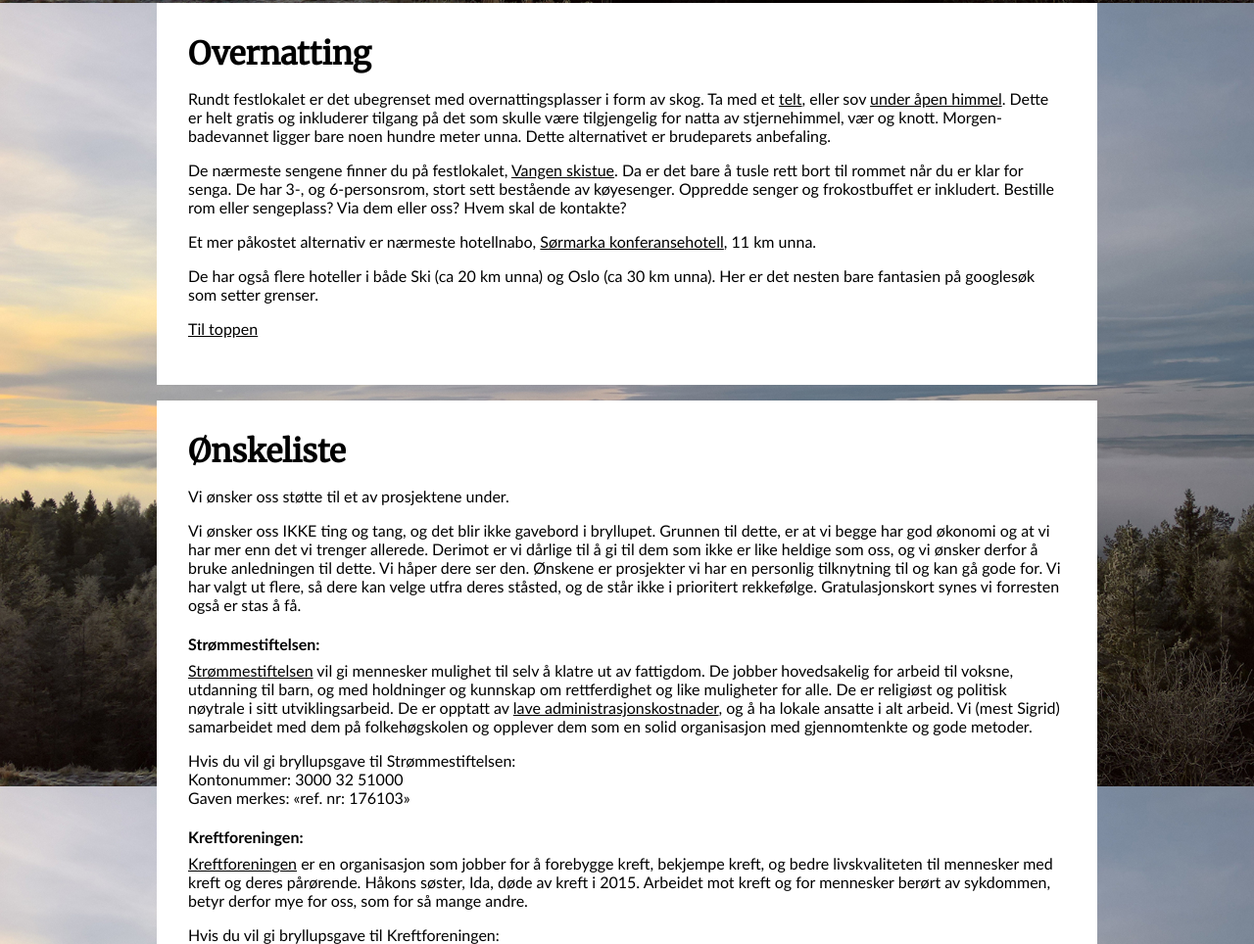
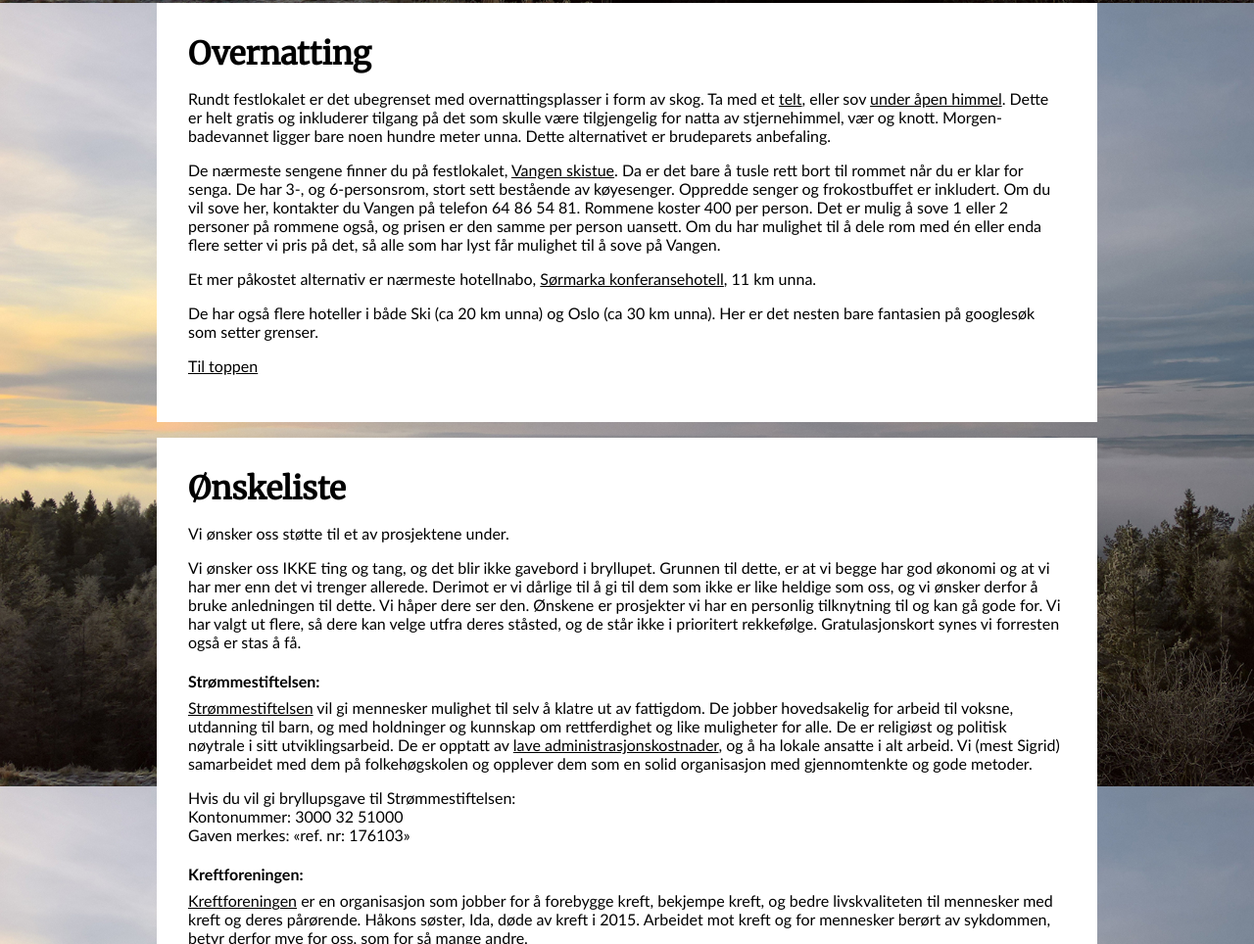
Before and after one commit to sigridjb/Bryllupsside, a plain HTML site: page public/index.html in a window 1280 px wide. Shown: the part 2397-3361 px from the top of the page at 98% size. Drawn offline with Linux system fonts and the light colour scheme; some packages are replaced by stand-ins of ours; a web font is replaced by a local one.

Commit message:
Add accomodation at vangen info

```diff
--- a/public/index.html
+++ b/public/index.html
@@ -137,8 +137,10 @@
                             anbefaling.</p>
                     <p>De nærmeste sengene finner du på festlokalet, <a target="_blank" href="//www.vangenskistue.no/">Vangen skistue</a>.
                         Da er det bare å tusle rett bort til rommet når du er klar for senga. De har 3-, og 6-personsrom,
-                        stort sett bestående av køyesenger. Oppredde senger og frokostbuffet er inkludert. Bestille rom eller
-                        sengeplass? Via dem eller oss? Hvem skal de kontakte?</p>
+                        stort sett bestående av køyesenger. Oppredde senger og frokostbuffet er inkludert. Om du vil sove her, kontakter du Vangen
+                        på telefon 64 86 54 81. Rommene koster 400 per person. Det er mulig å sove 1 eller 2 personer på rommene også, og prisen er den
+                        samme per person uansett. Om du har mulighet til å dele rom med én eller enda flere setter vi pris på det, så alle som har lyst får
+                        mulighet til å sove på Vangen.</p>
                     <p>Et mer påkostet alternativ er nærmeste hotellnabo, <a target="_blank" href="//www.sormarka.no/hotell-rommene/hotellrom/">Sørmarka konferansehotell</a>,
                         11 km unna.</p>
                     <p>De har også flere hoteller i både Ski (ca 20 km unna) og Oslo (ca 30 km unna). Her er det nesten bare
```
